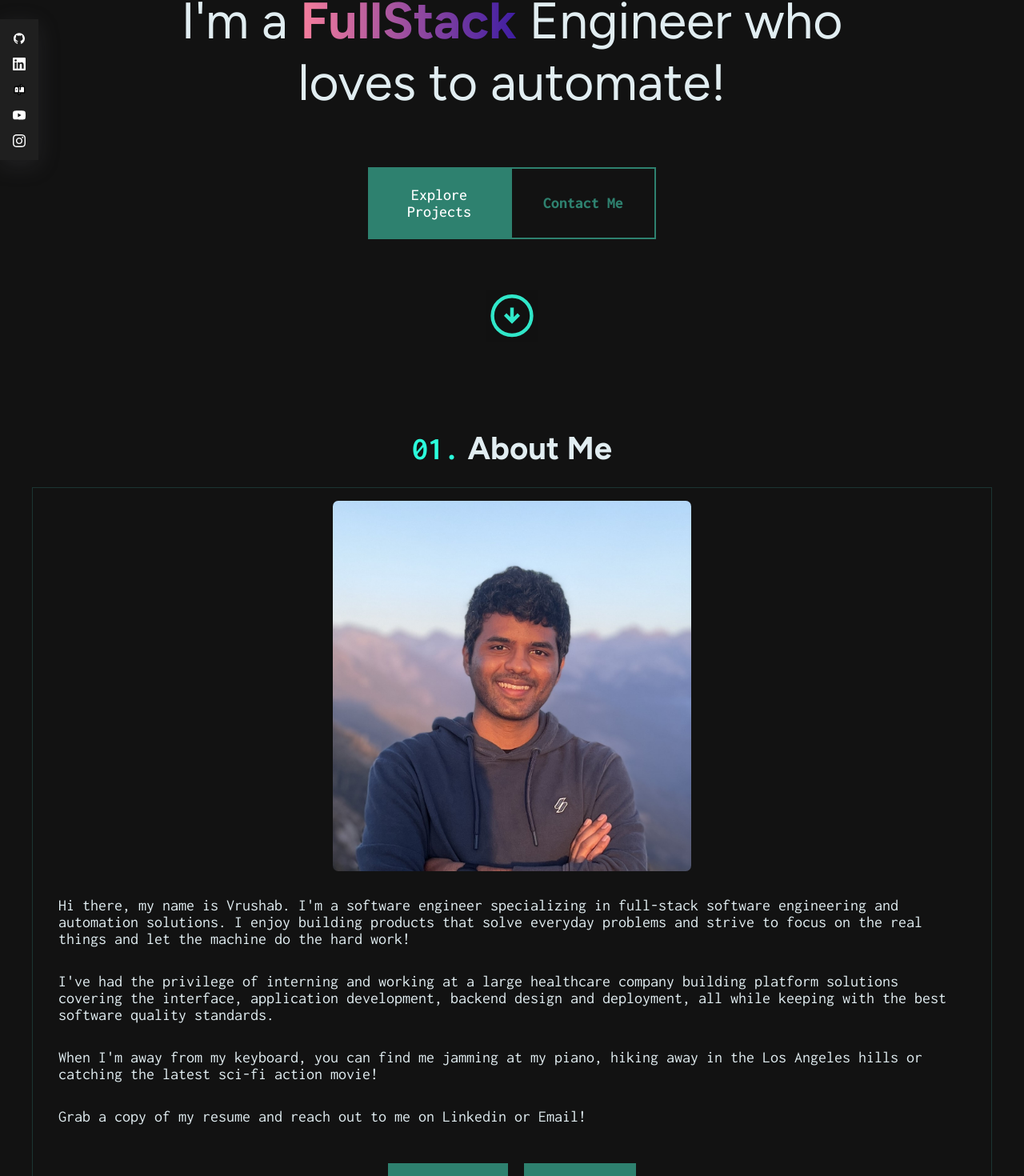
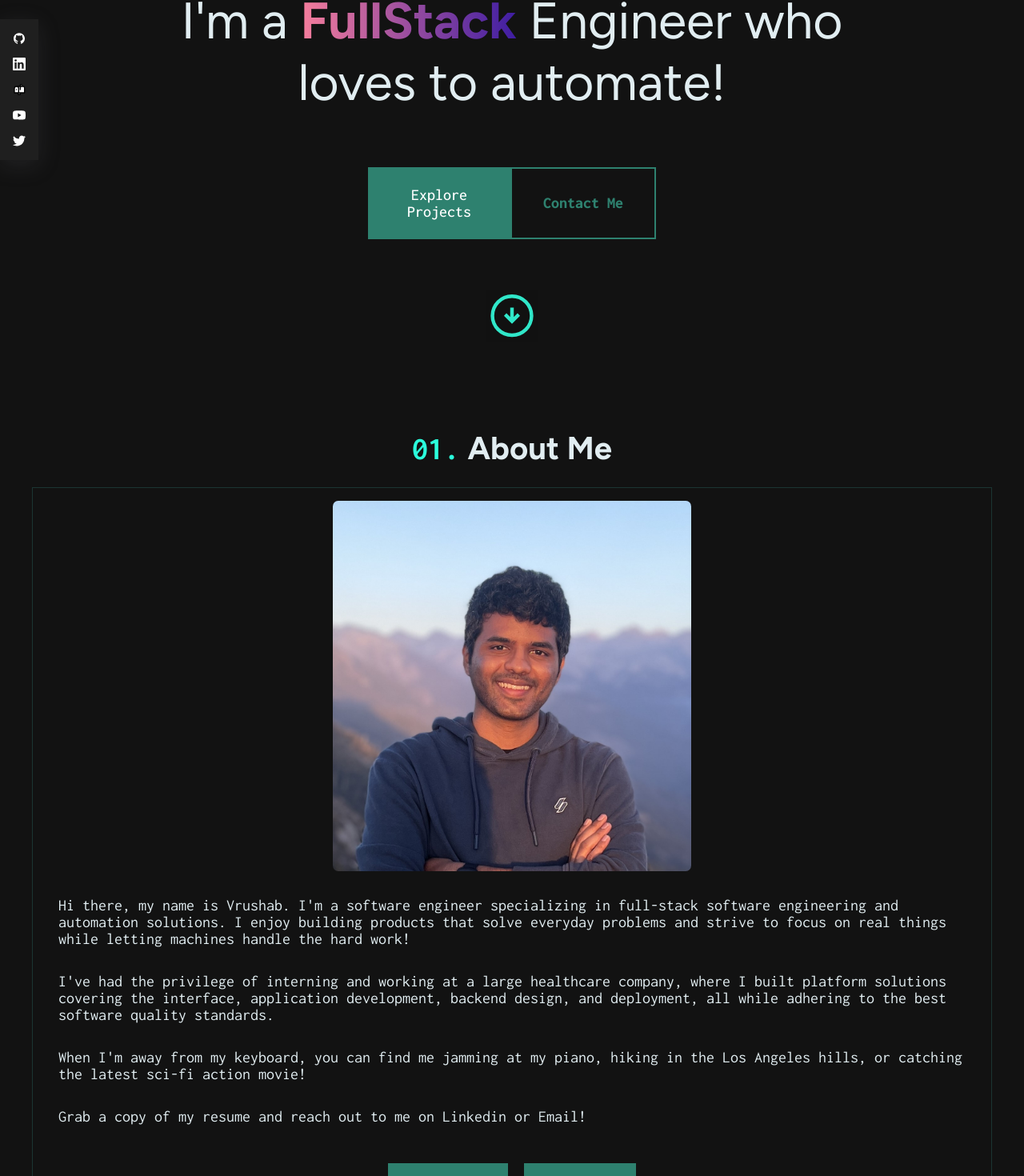
Before and after one commit to vriishan/vriishan.github.io, a React (Vite) app: page / in a window 1280 px wide. Shown: the part 288-1758 px from the top of the page at 80% size. Built offline with nearby package versions, Linux system fonts and the light colour scheme.

Commit message:
replace instagram with twitter, update content for about and skill card

```diff
--- a/src/components/about/About.jsx
+++ b/src/components/about/About.jsx
@@ -34,9 +34,9 @@ const About = () => {
             </div>
             <div className="textContainer">
               <div className="description">
-                <p>Hi there, my name is Vrushab. I'm a software engineer specializing in full-stack software engineering and automation solutions. I enjoy building products that solve everyday problems and strive to focus on the real things and let the machine do the hard work!</p>
-                <p>I've had the privilege of interning and working at a large healthcare company building platform solutions covering the interface, application development, backend design and deployment, all while keeping with the best software quality standards. </p>
-                <p>When I'm away from my keyboard, you can find me jamming at my piano, hiking away in the Los Angeles hills or catching the latest sci-fi action movie!</p>
+                <p>Hi there, my name is Vrushab. I'm a software engineer specializing in full-stack software engineering and automation solutions. I enjoy building products that solve everyday problems and strive to focus on real things while letting machines handle the hard work!</p>
+                <p>I've had the privilege of interning and working at a large healthcare company, where I built platform solutions covering the interface, application development, backend design, and deployment, all while adhering to the best software quality standards.</p>
+                <p>When I'm away from my keyboard, you can find me jamming at my piano, hiking in the Los Angeles hills, or catching the latest sci-fi action movie!</p>
                 <p>
                 Grab a copy of my resume and reach out to me on Linkedin or Email!
                 </p>
--- /dev/null
+++ b/src/components/icons/socials/TwitterLogo.jsx
@@ -0,0 +1,25 @@
+import React from 'react'
+import { motion } from 'framer-motion';
+
+const TwitterLogo = ({ fill, hover }) => {
+    const hoverVariant = {
+        hover: {
+            fill: hover || "var(--accent)",
+            scale: 1.05
+        }
+    }
+    return (
+        <motion.svg variants={hoverVariant} width="800px" height="800px" viewBox="0 -2 20 20" version="1.1" xmlns="http://www.w3.org/2000/svg" xmlns:xlink="http://www.w3.org/1999/xlink">
+            <motion.g variants={hoverVariant} id="Page-1" stroke="none" stroke-width="1" fill={fill}>
+                <motion.g id="Dribbble-Light-Preview" transform="translate(-60.000000, -7521.000000)">
+                    <motion.g id="icons" transform="translate(56.000000, 160.000000)">
+                        <motion.path d="M10.29,7377 C17.837,7377 21.965,7370.84365 21.965,7365.50546 C21.965,7365.33021 21.965,7365.15595 21.953,7364.98267 C22.756,7364.41163 23.449,7363.70276 24,7362.8915 C23.252,7363.21837 22.457,7363.433 21.644,7363.52751 C22.5,7363.02244 23.141,7362.2289 23.448,7361.2926 C22.642,7361.76321 21.761,7362.095 20.842,7362.27321 C19.288,7360.64674 16.689,7360.56798 15.036,7362.09796 C13.971,7363.08447 13.518,7364.55538 13.849,7365.95835 C10.55,7365.79492 7.476,7364.261 5.392,7361.73762 C4.303,7363.58363 4.86,7365.94457 6.663,7367.12996 C6.01,7367.11125 5.371,7366.93797 4.8,7366.62489 L4.8,7366.67608 C4.801,7368.5989 6.178,7370.2549 8.092,7370.63591 C7.488,7370.79836 6.854,7370.82199 6.24,7370.70483 C6.777,7372.35099 8.318,7373.47829 10.073,7373.51078 C8.62,7374.63513 6.825,7375.24554 4.977,7375.24358 C4.651,7375.24259 4.325,7375.22388 4,7375.18549 C5.877,7376.37088 8.06,7377 10.29,7376.99705" id="twitter-[#154]">
+                        </motion.path>
+                    </motion.g>
+                </motion.g>
+            </motion.g>
+        </motion.svg>
+    )
+}
+
+export default TwitterLogo
--- a/src/components/skills/data.jsx
+++ b/src/components/skills/data.jsx
@@ -38,7 +38,7 @@ const skills = [
       id: 3,
       title: "Infra/Cloud",
       image: [AwsLogo, DockerLogo, K8sLogo],
-      description: "Skilled in managing infrastructure with over 3 years of experience using AWS, Docker, and Kubernetes. Proficient in deploying applications to cloud environments, containerizing applications for consistency and portability, and orchestrating containerized workloads."
+      description: "Skilled in managing infrastructure with AWS (SAA certified), Docker, and Kubernetes. Detailed service requirements, containerized applications and orchestrated workloads."
     },
     {
       id: 4,
--- a/src/components/socials/Socials.jsx
+++ b/src/components/socials/Socials.jsx
@@ -2,10 +2,10 @@ import React from 'react'
 import './Socials.scss'
 import GithubLogo from '../icons/socials/GithubLogo'
 import LinkedInLogo from '../icons/socials/LinkedInLogo'
-import InstagramLogo from '../icons/socials/InstagramLogo'
 import YoutubeLogo from '../icons/socials/YoutubeLogo'
 import MailLogo from '../icons/socials/MailLogo'
 import { motion } from 'framer-motion'
+import TwitterLogo from '../icons/socials/TwitterLogo'
 
 const Socials = () => {
   return (
@@ -31,8 +31,8 @@ const Socials = () => {
             </a>
         </motion.div>
         <motion.div class="linkContainer" whileHover="hover">
-            <a href="https://instagram.com/vriishan" class="link" rel="noreferrer" target="_blank">
-                <InstagramLogo fill={"var(--text)"}/>
+            <a href="https://twitter.com/_vshandilya" class="link" rel="noreferrer" target="_blank">
+                <TwitterLogo fill={"var(--text)"}/>
             </a>
         </motion.div>
     </div>
```
